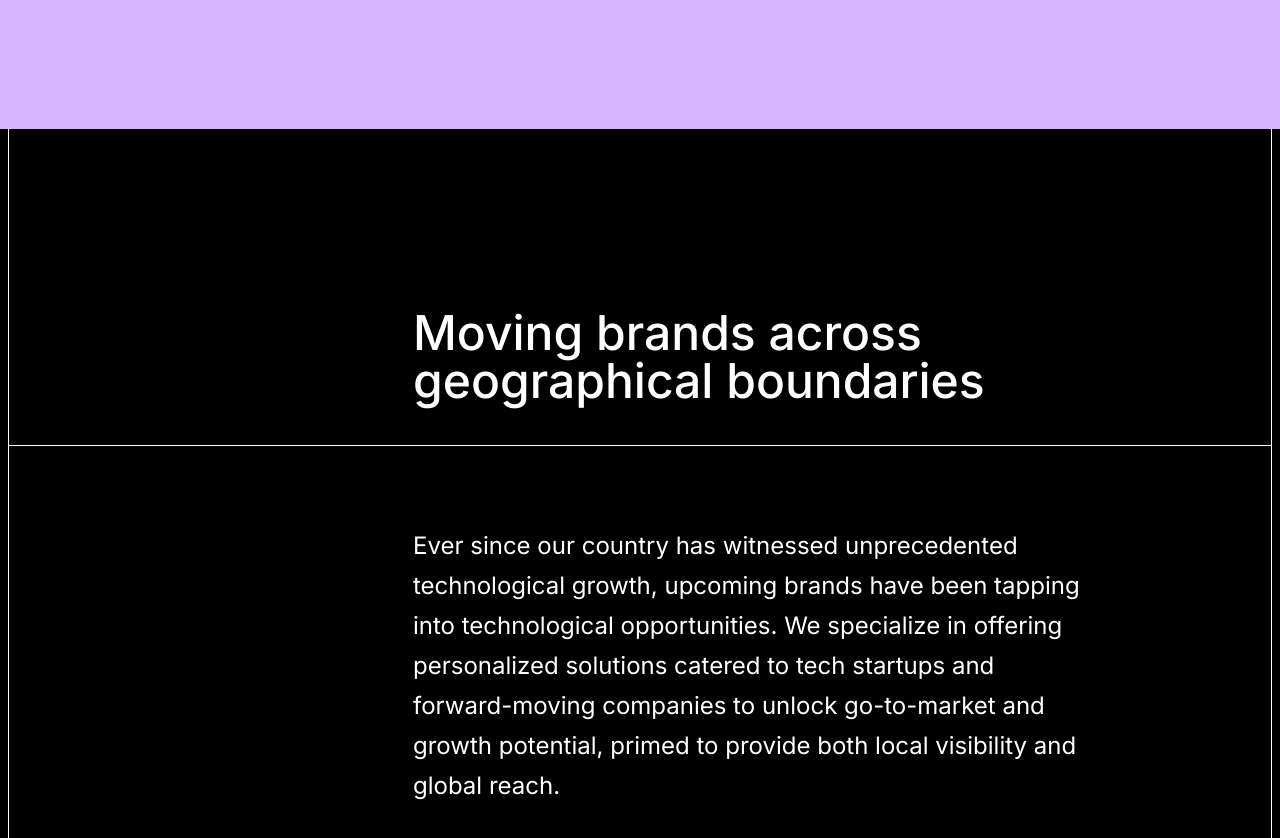
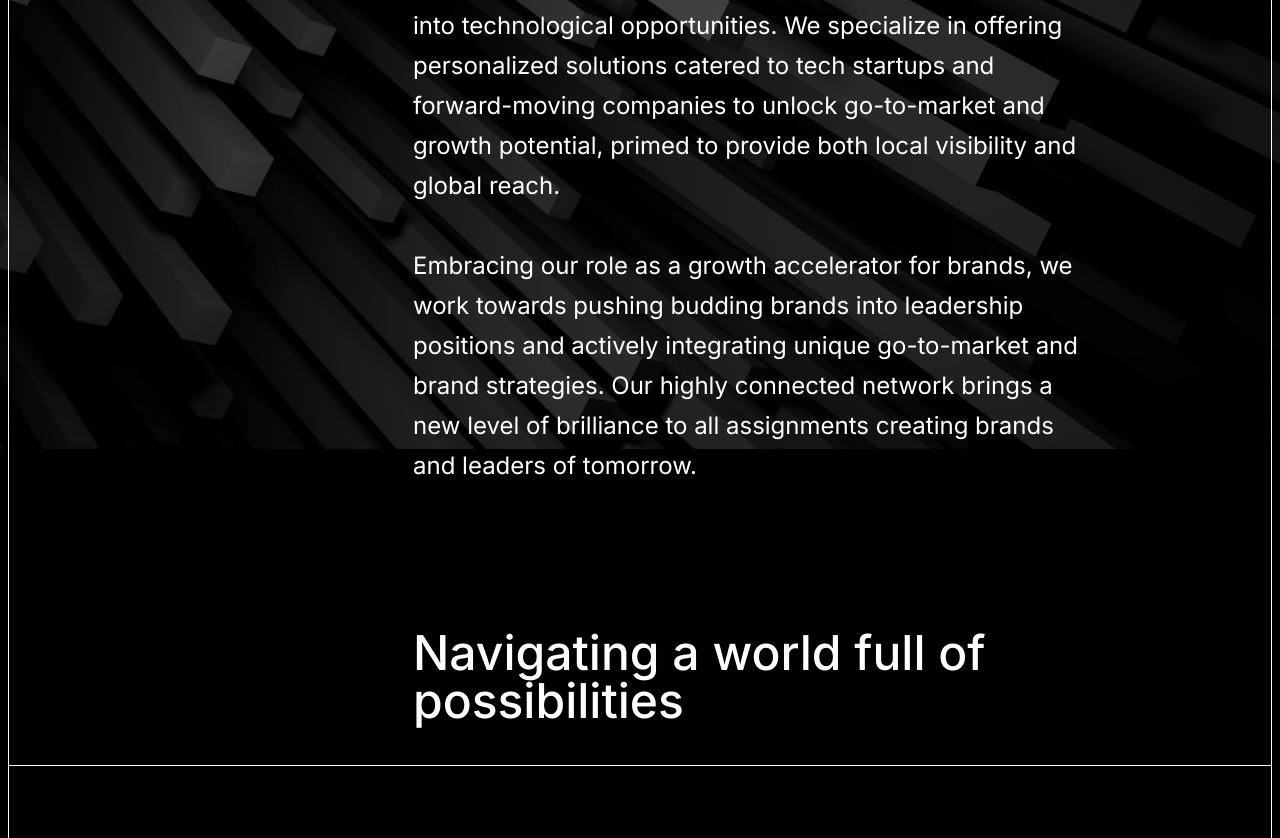
Before and after one commit to thedudeontitan/creative_dogout_website, a Next.js app: page /brandcommunication in a window 1280 px wide. Shown: the part 1960-2798 px from the top of the page. Built offline with nearby package versions, Linux system fonts and the light colour scheme.

Commit message:
completed brandcommunication page

```diff
--- a/app/brandcommunication/page.tsx
+++ b/app/brandcommunication/page.tsx
@@ -33,7 +33,8 @@ function BrandCommunication() {
                     </div>
                 </div>
             </div>
-            <div className="border-x mx-2 border-white min-h-screen text-white p-5">
+
+                <div className="border-x mx-2 border-white min-h-screen text-white p-5 z-10">
                     <div className='mt-10 lg:mt-20 flex flex-col '>
                         <span className='text-2xl lg:text-5xl font-medium lg:mb-10 xl:ml-96 lg:mr-20 lg:mt-20'>Who we are </span>
                         <div className='border-t border-white -mx-5 my-5 lg:my-0'></div>
@@ -41,17 +42,37 @@ function BrandCommunication() {
                         <span className='text-lg lg:text-2xl lg:leading-10 xl:ml-96 lg:mr-40 lg:mt-10'>Our campaigns do more than merely grab attention - they establish Thought Leadership and make every brand Influential. </span>
                     </div>
                 </div>
-            <div className='h-[60vh] w-full bg-purple-300'></div>
-            <div className="border-x mx-2 border-white min-h-screen text-white pb-10 lg:pb-20 p-5">
-                <div className='mt-10 lg:mt-20 flex flex-col '>
-                    <span className='text-2xl lg:text-5xl font-medium lg:mb-10 xl:ml-96 lg:mr-20 lg:mt-20'>Moving brands across geographical boundaries</span>
+
+            {/* <div className='h-[70vh] relative flex items-center'>
+                <div className='border-l border-white h-full mx-2 z-10'></div>
+                <div className='flex-grow'>
+                    <Image src="/image9.jpg" alt='' fill style={{ objectFit: "cover", width: '100%', height: '100%' }} />
+                </div>
+                <div className='border-r border-white h-full mx-2 z-10'></div>
+            </div> */}
+            <div className='relative h-screen'>
+                <div className='relative h-screen '>
+                    <Image src="/image9.jpg" alt='' fill style={{ objectFit: "cover", width: '100%', height: '100%' }} />
+                </div>
+            <div className="absolute z-10 top-0 border-x mx-2 border-white min-h-screen text-white pb-10 p-5">
+                <div className='mt-10 lg:mt-10 flex flex-col '>
+                    <span className='text-2xl lg:text-5xl font-medium lg:mb-10 xl:ml-96 lg:mr-20 lg:mt-10'>Moving brands across geographical boundaries</span>
                     <div className='border-t border-white -mx-5 my-5 lg:my-0'></div>
-                    <span className='text-lg lg:text-2xl lg:leading-10 xl:ml-96 lg:mr-40 lg:mt-20'>Ever since our country has witnessed unprecedented technological growth, upcoming brands have been tapping into technological opportunities. We specialize in offering personalized solutions catered to tech startups and forward-moving companies to unlock go-to-market and growth potential, primed to provide both local visibility and global reach. </span>
+                    <span className='text-lg lg:text-2xl lg:leading-10 xl:ml-96 lg:mr-40 lg:mt-10'>Ever since our country has witnessed unprecedented technological growth, upcoming brands have been tapping into technological opportunities. We specialize in offering personalized solutions catered to tech startups and forward-moving companies to unlock go-to-market and growth potential, primed to provide both local visibility and global reach. </span>
                     <span className='text-lg lg:text-2xl lg:leading-10 xl:ml-96 lg:mr-40 lg:mt-10'>Embracing our role as a growth accelerator for brands, we work towards pushing budding brands into leadership positions and actively integrating unique go-to-market and brand strategies. Our highly connected network brings a new level of brilliance to all assignments creating brands and leaders of tomorrow.</span>
                 </div>
             </div>
-            <div className='h-[60vh] w-full bg-purple-300'></div>
+        <div className="absolute top-0 left-0 h-full w-full bg-black opacity-30"></div>
 
+            </div>
+
+            {/* <div className='h-[70vh] relative flex items-center'>
+                <div className='border-l border-white h-full mx-2 z-10'></div>
+                <div className='flex-grow'>
+                    <Image src="/image8.jpg" alt='' fill style={{ objectFit: "cover", width: '100%', height: '100%' }} />
+                </div>
+                <div className='border-r border-white h-full mx-2 z-10'></div>
+            </div> */}
             <div className="border-x mx-2 border-white lg:min-h-screen text-white p-5 pb-10 ">
                 <div className='mt-10 lg:mt-20 flex flex-col '>
                     <span className='text-2xl lg:text-5xl font-medium lg:mb-10 xl:ml-96 lg:mr-20 lg:mt-20'>Navigating a world full of possibilities </span>
```
Also changed, not shown: public/image8.jpg (added), public/image9.jpg (added). Lines whose indentation alone changed are shown as unchanged.
